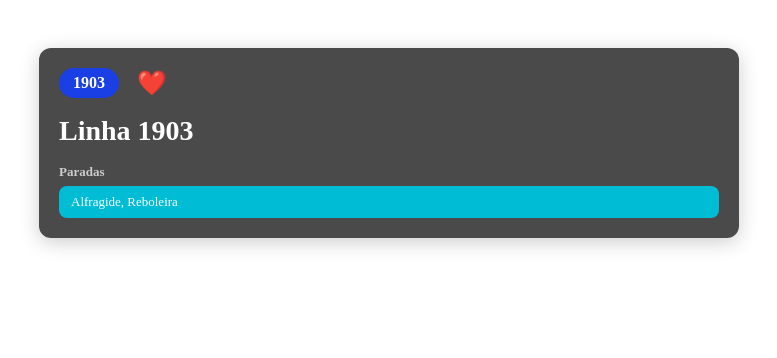
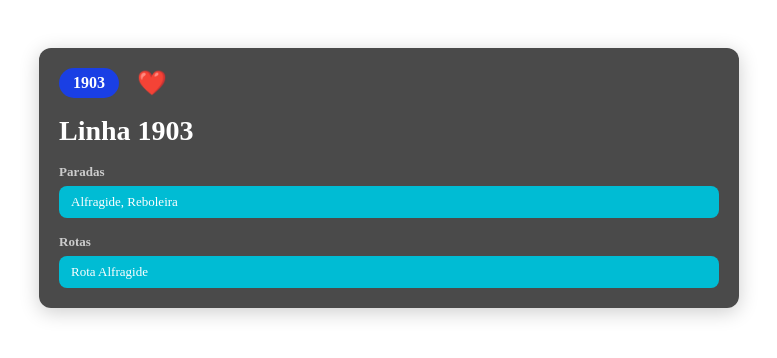
Before and after one commit to carrismetropolitana/work-with-us, a Next.js app in the folder apps/frontend/: page / in a window 1280 px wide. Shown: the top 358 px of the page, without its empty margins (9-786 px from the left). Built offline with nearby package versions, Linux system fonts and the light colour scheme; what @tmlmobilidade/ui would draw is missing.

Commit message:
feat: add routes display to LineCard component (with fixed color and no limits for printing the stops/routes)

```diff
--- a/apps/frontend/src/components/LineCard.tsx
+++ b/apps/frontend/src/components/LineCard.tsx
@@ -41,7 +41,15 @@ export default function LineCard({ line, isFavorite, onToggleFavorite }: LineCar
                     <div style={{ flex: 1 }}>
                         <div style={{ color: '#cccccc', fontSize: '13px', marginBottom: '6px', fontWeight: '600' }}>Paradas</div>
                         <div style={{ backgroundColor: '#00BCD4', color: '#fff', padding: '8px 12px', borderRadius: '8px', fontSize: '13px' }}>
-                            {line.stops.map(s => s.long_name).join(', ')}
+                            {line.stops.map(stops => stops.long_name).join(', ')}
+                        </div>
+                    </div>
+                </div>
+                <div style={{ display: 'flex', gap: '16px' }}>
+                    <div style={{ flex: 1 }}>
+                        <div style={{ color: '#cccccc', fontSize: '13px', marginBottom: '6px', fontWeight: '600' }}>Rotas</div>
+                        <div style={{ backgroundColor: '#00BCD4', color: '#fff', padding: '8px 12px', borderRadius: '8px', fontSize: '13px' }}>
+                            {line.routes.map(routes => routes.tts_name).join(', ')}
                         </div>
                     </div>
                 </div>
```
